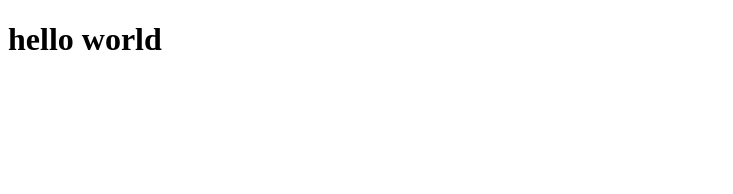
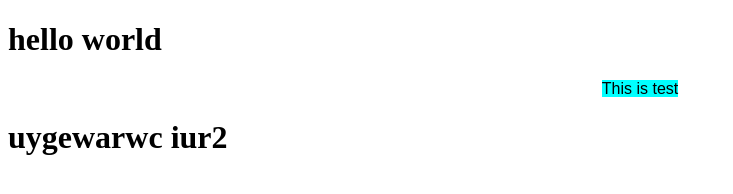
Before and after one commit to aryan7905/Community-Garden-Hub, a plain HTML site: page index.html in a window 1280 px wide. Shown: the whole page, without its empty margins (0-733 px from the left). Drawn offline with Linux system fonts and the light colour scheme.

Commit message:
second com

```diff
--- a/index.html
+++ b/index.html
@@ -7,6 +7,7 @@
 </head>
 <body>
     <h1>hello world</h1>
-    <center><p1: style="background-color: aqua;font-family: Arial, Helvetica, sans-serif;"This is test</center>
+    <center><p1: style="background-color: aqua;font-family: Arial, Helvetica, sans-serif;">This is test</p1></center>
+    <h1>uygewarwc iur2</h1>
 </body>
 </html>
```
